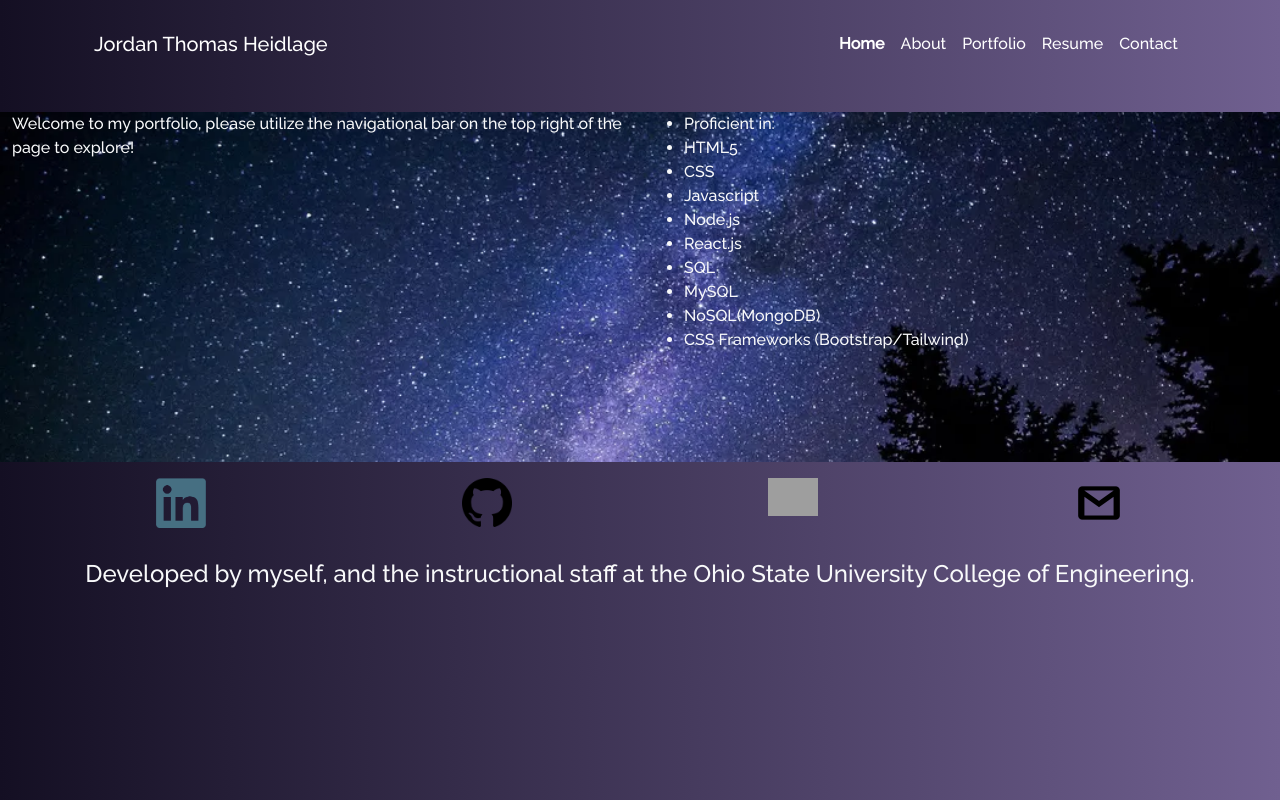
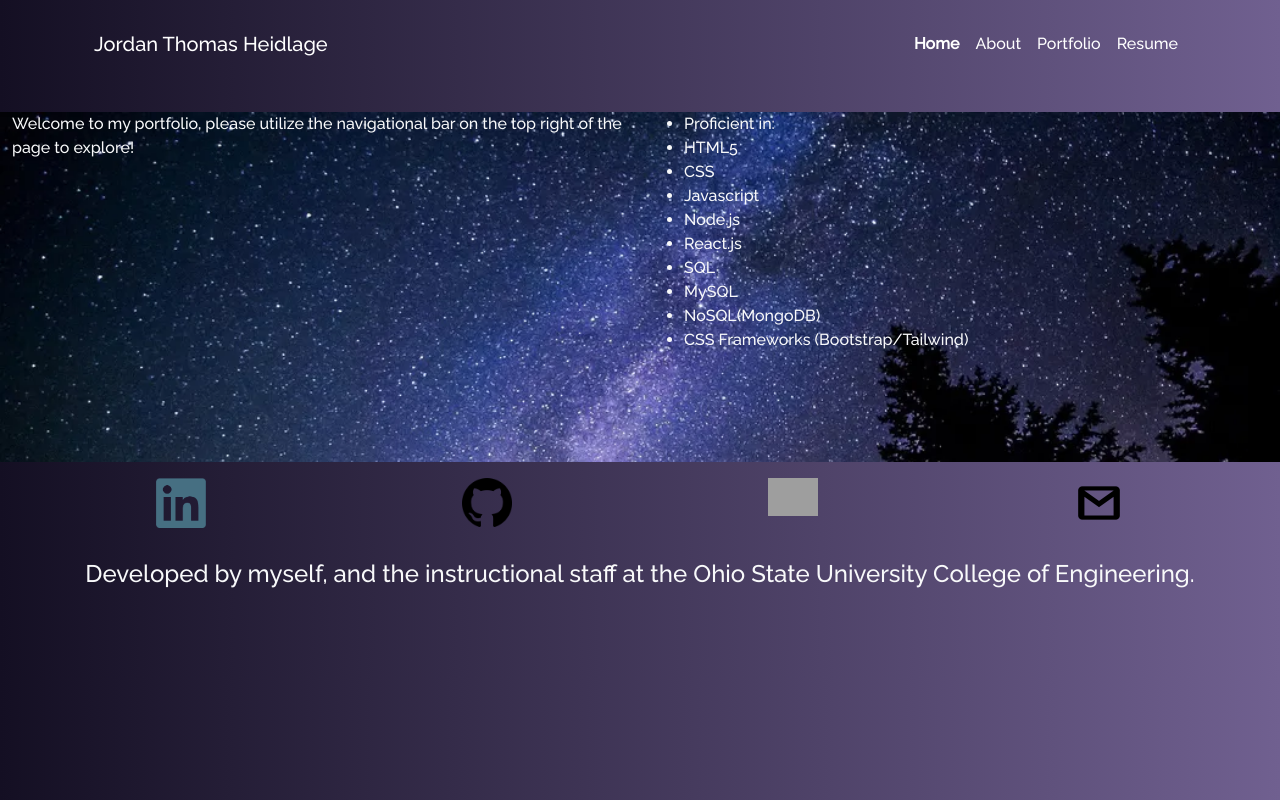
Before and after one commit to jordanheidlage/jth_portfolio, a React (Create React App) app: page / in a window 1280 px wide. Built offline with nearby package versions, Linux system fonts and the light colour scheme; grey boxes are pictures that could not be loaded.

Commit message:
commenting out contact page until backend functional

```diff
--- a/src/components/NavTabs.js
+++ b/src/components/NavTabs.js
@@ -38,12 +38,12 @@ function NavTabs({ currentPage, handlePageChange }) {
               // Check to see if the currentPage is `Resume`, and if so we use the active link class from bootstrap. Otherwise, we set it to a normal nav-link
               className={currentPage === 'Resume' ? 'nav-link active text-white fw-bold' : 'nav-link text-white'}
             >Resume</Nav.Link>
-            <Nav.Link
+            {/* <Nav.Link
               href="#contact"
               onClick={() => handlePageChange('Contact')}
               // Check to see if the currentPage is `Contact`, and if so we use the active link class from bootstrap. Otherwise, we set it to a normal nav-link
               className={currentPage === 'Contact' ? 'nav-link active text-white fw-bold ' : 'nav-link text-white'}
-            >Contact</Nav.Link>
+            >Contact</Nav.Link> */}
           </Nav>
         </Navbar.Collapse>
       </Container>
```
